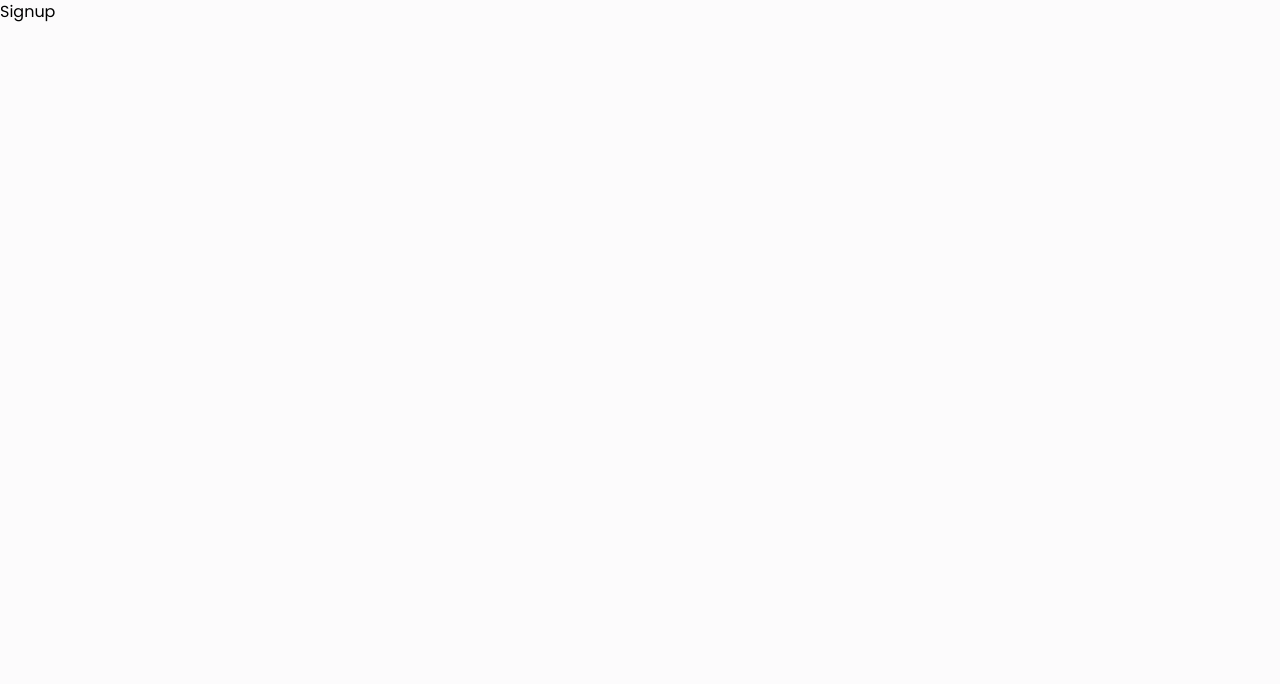
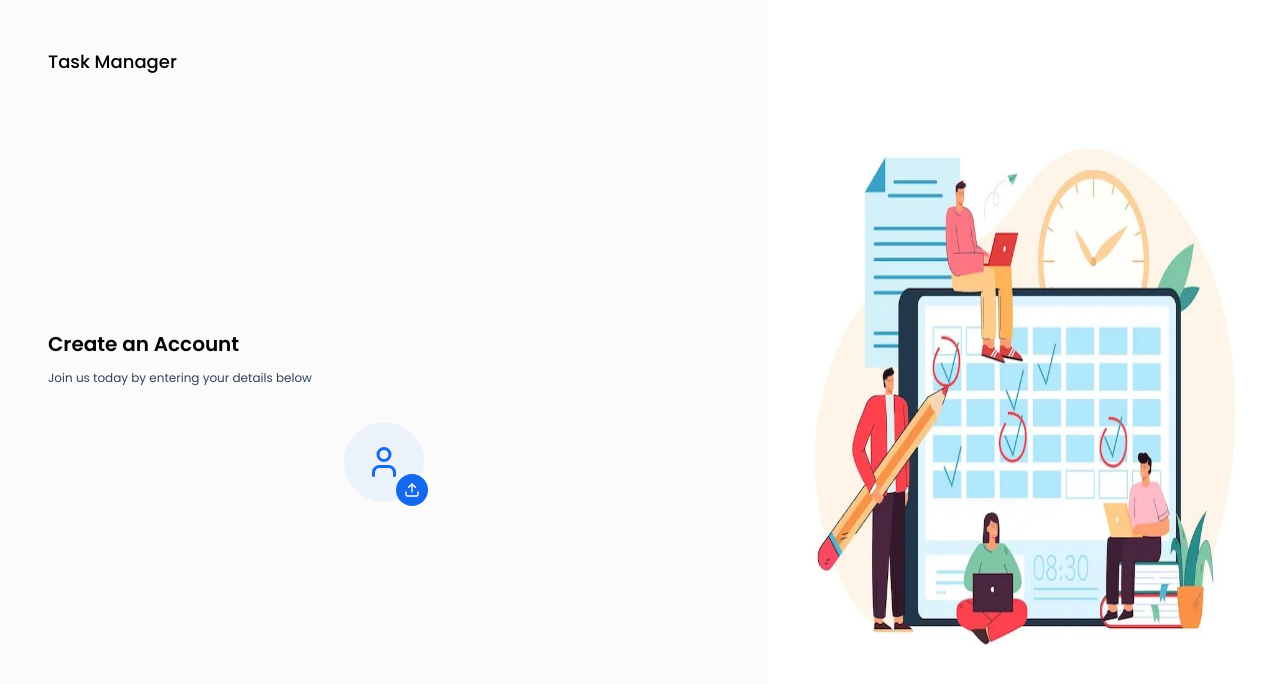
Before and after one commit to Balasarathi29/Smart-Task, a React (Vite) app in the folder frontend/Task-Manager/: page /signup in a window 1280 px wide. Shown: the top 684 px of the page. Built offline with nearby package versions, Linux system fonts and the light colour scheme.

Commit message:
develop signin page

```diff
--- /dev/null
+++ b/frontend/Task-Manager/src/components/inputs/ProfilePhotoSelector.jsx
@@ -0,0 +1,74 @@
+import React, { useRef, useState, useEffect } from "react";
+import { LuUser, LuUpload, LuTrash } from "react-icons/lu";
+
+const ProfilePhotoSelector = ({ image, setImage }) => {
+  const [prevUrl, setPrevUrl] = useState(null);
+  const inputRef = useRef(null);
+
+  const handleImageChange = (e) => {
+    const file = e.target.files[0];
+
+    if (file) {
+      setImage(file);
+      const preview = URL.createObjectURL(file);
+      setPrevUrl(preview);
+    }
+  };
+
+  const handleRemoveImage = () => {
+    setImage(null);
+    setPrevUrl(null);
+  };
+
+  const handleChooseImage = () => {
+    inputRef.current.click();
+  };
+
+//   useEffect(() => {
+//     return () => {
+//       if (prevUrl) URL.revokeObjectURL(prevUrl);
+//     };
+//   }, [prevUrl]);
+
+  return (
+    <div className="flex justify-center mb-6">
+      <input
+        type="file"
+        accept="image/*"
+        ref={inputRef}
+        onChange={handleImageChange}
+        className="hidden"
+      />
+
+      {!image ? (
+        <div className="w-20 h-20 flex justify-center items-center rounded-full bg-blue-100/50 relative cursor-pointer">
+          <LuUser className="text-4xl text-primary" />
+          <button
+            className="w-8 h-8 absolute flex items-center justify-center rounded-full bg-primary text-white -right-1 -bottom-1 cursor-pointer"
+            type="button"
+            onClick={handleChooseImage}
+          >
+            <LuUpload />
+          </button>
+        </div>
+      ) : (
+        <div className="relative">
+          <img
+            src={prevUrl}
+            alt="Profile"
+            className="w-20 h-20 rounded-full object-cover"
+          />
+          <button
+            className="w-8 h-8 absolute flex items-center justify-center rounded-full bg-red-500 text-white -right-1 -bottom-1 cursor-pointer"
+            type="button"
+            onClick={handleRemoveImage}
+          >
+            <LuTrash />
+          </button>
+        </div>
+      )}
+    </div>
+  );
+};
+
+export default ProfilePhotoSelector;
--- a/frontend/Task-Manager/src/pages/Auth/Login.jsx
+++ b/frontend/Task-Manager/src/pages/Auth/Login.jsx
@@ -3,6 +3,7 @@ import AuthLayout from "../../components/layouts/AuthLayout";
 import { useState } from "react";
 import Input from "../../components/inputs/Input";
 import { Link, useNavigate } from "react-router-dom";
+import { validateEmail, validatePassword } from "../../utils/helper";
 
 const Login = () => {
   const [email, setEmail] = useState("");
@@ -12,11 +13,29 @@ const Login = () => {
 
   const handleSubmit = async(e) => {
     e.preventDefault();
+
+    if(!validateEmail(email)){
+      setError("Please enter a valid email address");
+      return;
+    }
+    if(!password){
+      setError("Please enter your password");
+      return;
+    }
+    if(password.length <8){
+      setError("Password must be at least 8 characters long");
+      return;
+    }
+    if(!validatePassword(password)){
+      setError("Password must contain at least one letter and one number");
+      return;
+    }
+    setError("");
   }
 
   return (
     <AuthLayout>
-        <div className="lg:w-[70%] h-3/4 flex flex-col justify-center gap-3 mt-50">
+        <div className="lg:w-[70%] h-3/4 flex flex-col justify-center gap-3 mt-30">
           <h2 className="font-semibold text-2xl text-black ">Welcome Back</h2>
           <p className="text-slate-600 text-xs">Please enter your details to log in</p>
 
@@ -35,7 +54,7 @@ const Login = () => {
             type = "password"
             onChange = {(e) => setPassword(e.target.value)}
             />
-            {error && <p>{error}</p>}
+            {error && <p className="text-sm font-medium text-red-600 mb-3">{error}</p>}
             <button className='login-button text-white bg-primary' type="submit">Login</button>
             <p className="text-[13px] text-slate-800 mt-3">Don't have an account?
             <Link className="font-medium text-primary underline" to="/signup"> Signup</Link></p>
--- a/frontend/Task-Manager/src/pages/Auth/Signup.jsx
+++ b/frontend/Task-Manager/src/pages/Auth/Signup.jsx
@@ -1,8 +1,56 @@
-import React from 'react'
+import React, { useState } from 'react'
+import AuthLayout from '../../components/layouts/AuthLayout'
+import { validateEmail, validatePassword } from '../../utils/helper'
+import ProfilePhotoSelector from '../../components/inputs/ProfilePhotoSelector'
 
 const Signup = () => {
+  const [profilePic , setProfilePic] = useState(null)
+  const [fullName , setFullName] = useState("")
+  const [email , setEmail] = useState("")
+  const [password , setPassword] = useState("")
+  const [adminToken , setAdminToken] = useState("")
+  const [error , setError] = useState(null)
+
+  const handleSubmit = async(e) => {
+      e.preventDefault();
+
+      if(!fullName){
+        setError("Please enter your full name");
+        return;
+      }
+      if(!validateEmail(email)){
+        setError("Please enter a valid email address");
+        return;
+      }
+      if(!password){
+        setError("Please enter your password");
+        return;
+      }
+      if(password.length <8){
+        setError("Password must be at least 8 characters long");
+        return;
+      }
+      if(!validatePassword(password)){
+        setError("Password must contain at least one letter and one number");
+        return;
+      }
+      setError("");
+    }
+
   return (
-    <div>Signup</div>
+    <AuthLayout>
+      <div className='lg:w-[100%] h-auto md:h-full mt-10 md:mt-0 flex flex-col justify-center gap-3'>
+        <h3 className='font-semibold text-xl text-black'>Create an Account</h3>
+        <p className='text-slate-700 text-xs mb-6'>Join us today by entering your details below</p>
+
+        <form onSubmit={handleSubmit}>
+          <ProfilePhotoSelector image = {profilePic} setImage={setProfilePic} />
+          <div className='grid grid-cols-1 md:grid-cols-2 gap3'>
+
+          </div>
+        </form>
+      </div>
+    </AuthLayout>
   )
 }
 
--- a/frontend/Task-Manager/src/utils/helper.js
+++ b/frontend/Task-Manager/src/utils/helper.js
@@ -0,0 +1,9 @@
+export const validateEmail = (email)=>{
+    const regex = /^[^\s@]+@[^\s@]+\.[^\s@]+$/;
+    return regex.test(email);
+}
+
+export const validatePassword = (password) => {
+    const regex = /^(?=.*[A-Za-z])(?=.*\d).{8,}$/;
+    return regex.test(password)
+}
```
